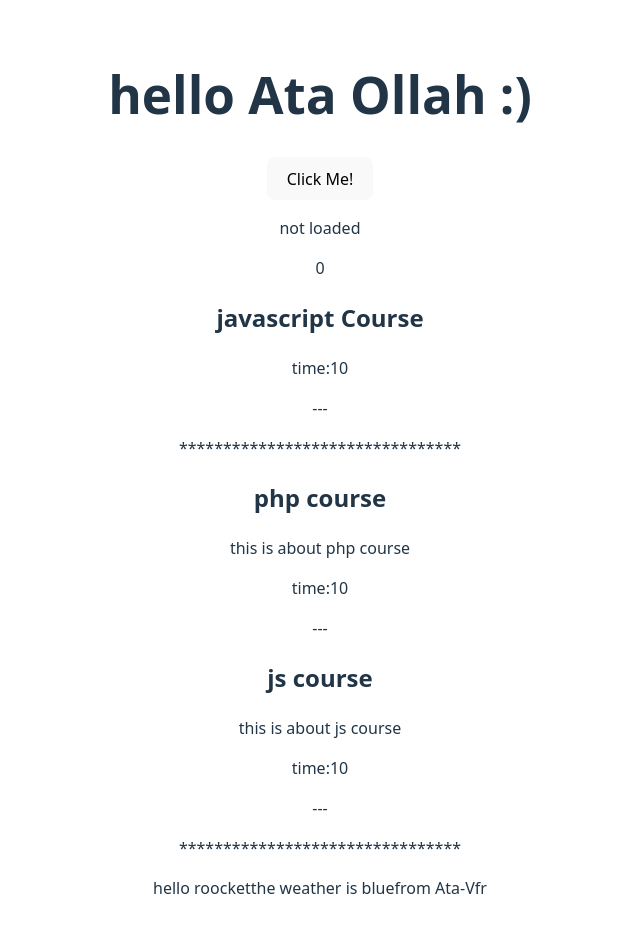
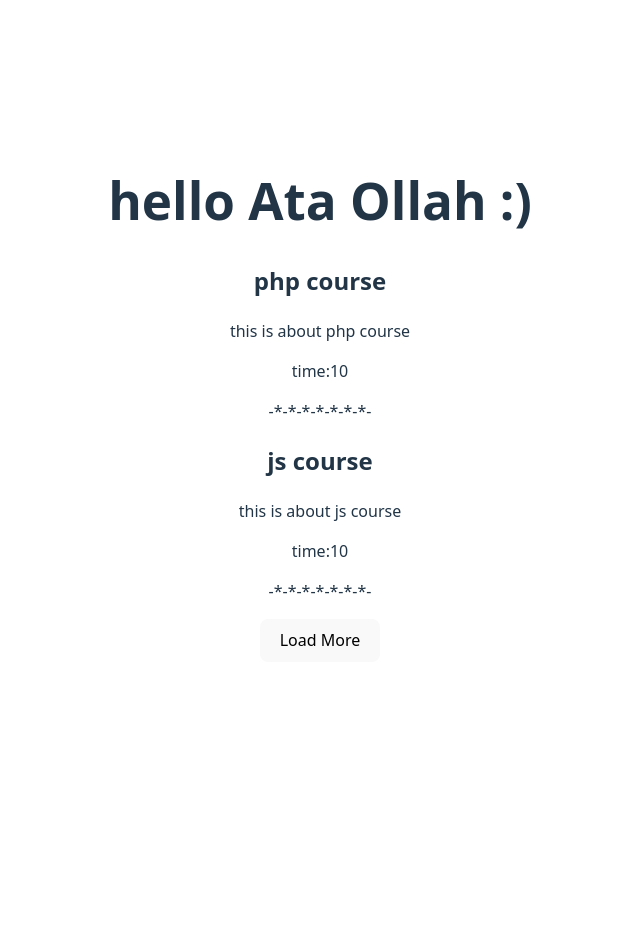
Before and after one commit to Atavagheffar/my-react-app-with-vite, a React (Vite) app: page / in a window 1280 px wide. Shown: the whole page, without its empty margins (320-960 px from the left). After the commit the page ends 800 px from the top, so only its background shows below. Built offline with nearby package versions, Linux system fonts and the light colour scheme.

Commit message:
add item to lists + solve unique key warning

```diff
--- a/src/Components/home/CourseBox.jsx
+++ b/src/Components/home/CourseBox.jsx
@@ -7,7 +7,7 @@ export default function CourseBox({ course }) {
       {/* <p>{course?.details}</p> */}
       <p>{course?.description}</p>
       <span>time:10</span>
-      <p>---</p>
+      <p>-*-*-*-*-*-*-*-</p>
     </div>
   );
 }
--- a/src/Components/home/Main.jsx
+++ b/src/Components/home/Main.jsx
@@ -3,33 +3,62 @@ import CourseBox from "./CourseBox";
 import CourseList from "./CourseList";
 
 export default function Main() {
-  let headings = ["hello roocket", "the weather is blue", "from Ata-Vfr"];
+  // let headings = ["hello roocket", "the weather is blue", "from Ata-Vfr"];
 
-  let courses = [
+  const [courses, setCourses] = useState([
     {
+      id: 1,
       title: "php course",
       description: "this is about php course",
     },
     {
+      id: 2,
       title: "js course",
       description: "this is about js course",
     },
-  ];
+  ]);
 
-  const [clickCount, setClickCount] = useState(0);
-  const [message, setMessage] = useState("not loaded");
+  const loadMoreCourseHandler = () => {
+    setCourses([
+      ...courses,
+      {
+        id: 3,
+        title: "css course",
+        description: "this is about css course",
+      },
+      {
+        id: 4,
+        title: "html course",
+        description: "this is about html course",
+      },
+    ]);
+  };
 
-  const clickHandler = () => {
-    // console.log("clickkkkkkkkkkkkkkkkk :)");
-    setMessage("loading ....");
-    setClickCount(clickCount + 1);
-  };
-  console.log(message);
-  console.log(clickCount);
+  // let courses = [
+  //   {
+  //     title: "php course",
+  //     description: "this is about php course",
+  //   },
+  //   {
+  //     title: "js course",
+  //     description: "this is about js course",
+  //   },
+  // ];
+
+  // const [clickCount, setClickCount] = useState(0);
+  // const [message, setMessage] = useState("not loaded");
+
+  // const clickHandler = () => {
+  //   // console.log("clickkkkkkkkkkkkkkkkk :)");
+  //   setMessage("loading ....");
+  //   setClickCount(clickCount + 1);
+  // };
+  // console.log(message);
+  // console.log(clickCount);
 
   return (
     <div>
-      <button onClick={clickHandler}>Click Me!</button>
+      {/* <button onClick={clickHandler}>Click Me!</button>
       <p>{message}</p>
       <p>{clickCount}</p>
       <CourseBox
@@ -38,20 +67,20 @@ export default function Main() {
           details: "loooooooooooooooooorem",
         }}
       />
-      <p>********************************</p>
+      <p>********************************</p> */}
       {courses.map((course) => (
         // <div>
         //   <h2>{course?.title}</h2>
         //   <p>{course?.description}</p>
         // </div>
-        // ***********or use coursebox
-        <CourseBox course={course} />
+        // or use coursebox
+        <CourseBox key={course.id} course={course} />
       ))}
-      <p>********************************</p>
-
-      {headings.map((item) => (
+      <button onClick={loadMoreCourseHandler}>Load More</button>
+      {/*<p>********************************</p>
+       {headings.map((item) => (
         <span>{item}</span>
-      ))}
+      ))} */}
     </div>
   );
 }
```
